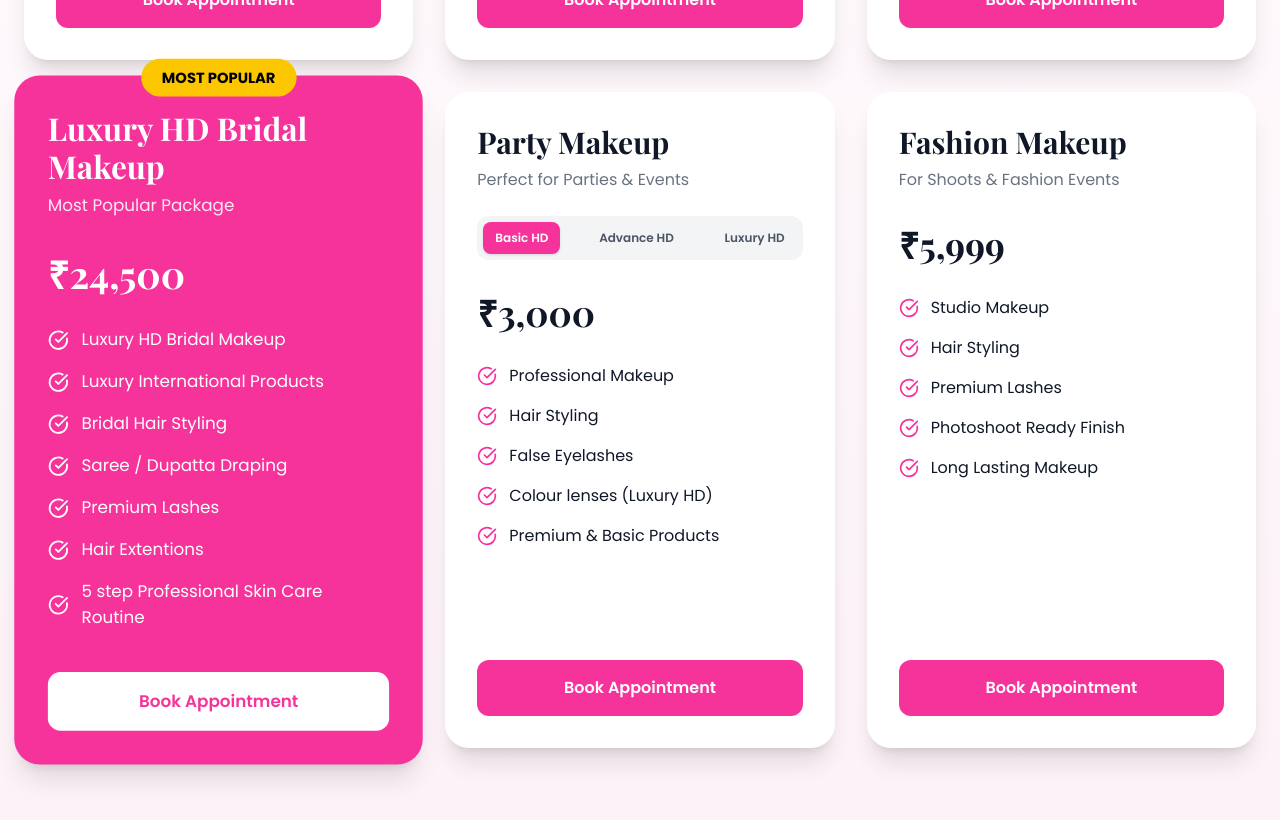
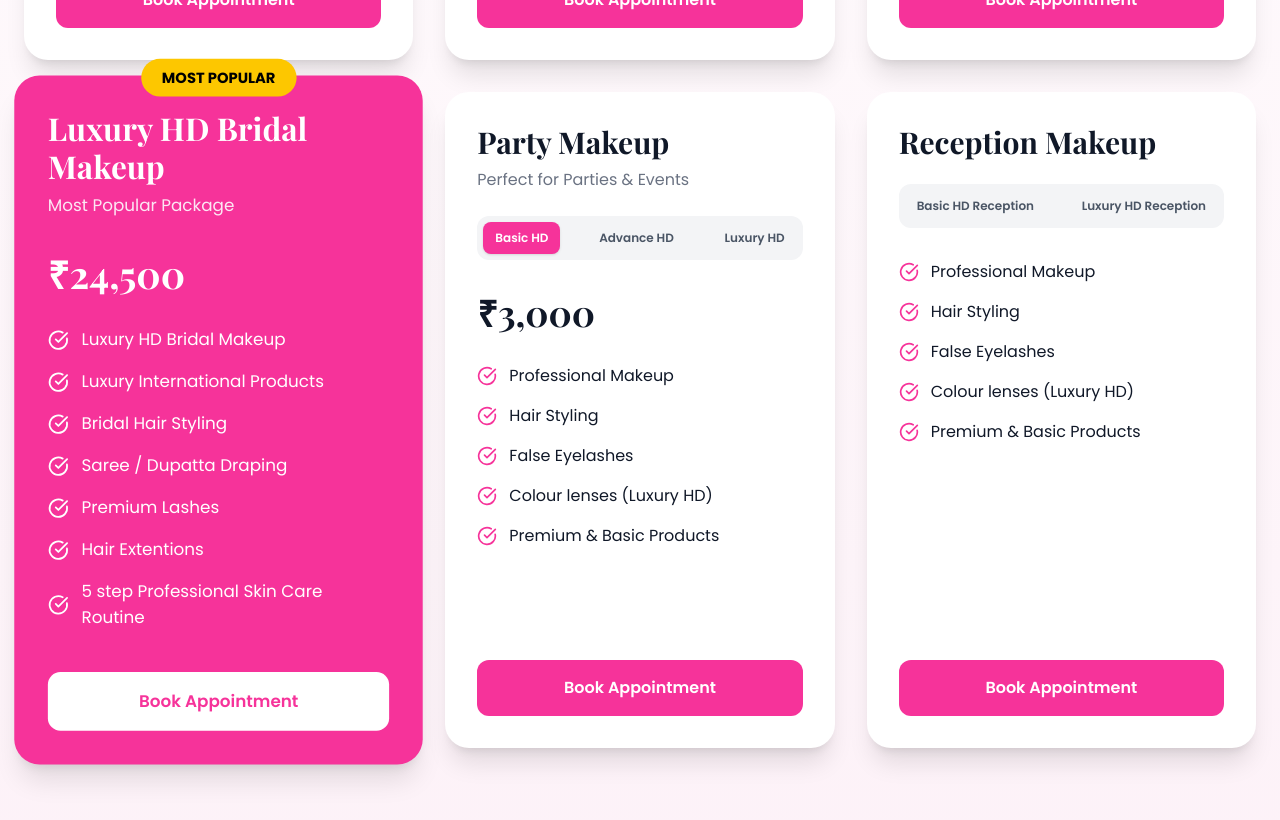
Before and after one commit to ravi-kushwaha/gorakhpur-glam, a React (Vite) app: page / in a window 1280 px wide. Shown: the part 3880-4700 px from the top of the page. Built offline with nearby package versions, Linux system fonts and the light colour scheme.

Commit message:
Added separate pricing page component

```diff
--- a/package.json
+++ b/package.json
@@ -1,5 +1,5 @@
 {
-  "name": "makeup-artist-portfolio",
+  "name": "Anchal Gupta",
   "private": true,
   "version": "0.0.0",
   "type": "module",
--- a/src/App.jsx
+++ b/src/App.jsx
@@ -6,6 +6,7 @@
 import Home from "./pages/Home";
 import Login from "./pages/Login";
 import Dashboard from "./pages/Dashboard";
+import PricingPage from "./pages/PricingPage"; // 1. Imported our new page
 
 export default function App() {
   const [loading, setLoading] = useState(true);
@@ -25,6 +26,7 @@
   return (
     <Routes>
       <Route path="/" element={<Home />} />
+      <Route path="/pricing" element={<PricingPage />} /> {/* 2. Added the route */}
       <Route path="/login" element={<Login />} />
       <Route path="/dashboard" element={<Dashboard />} />
     </Routes>
--- a/src/components/Pricing.jsx
+++ b/src/components/Pricing.jsx
@@ -54,6 +54,7 @@
       "5 step Professional Skin Care Routine",
     ],
   },
+
   {
     title: "Party Makeup",
     isTiered: true,
@@ -71,16 +72,20 @@
       "Premium & Basic Products",
     ],
   },
-  {
-    title: "Fashion Makeup",
-    price: "₹5,999",
-    subtitle: "For Shoots & Fashion Events",
+
+    {
+    title: "Reception Makeup",
+    isTiered: true,
+    prices: {
+      "Basic HD Reception": "₹10,500",
+      "Luxury HD Reception": "₹12,500"
+    },
     features: [
-      "Studio Makeup",
+      "Professional Makeup",
       "Hair Styling",
-      "Premium Lashes",
-      "Photoshoot Ready Finish",
-      "Long Lasting Makeup",
+      "False Eyelashes",
+      "Colour lenses (Luxury HD)",
+      "Premium & Basic Products",
     ],
   },
 ];
--- /dev/null
+++ b/src/pages/PricingPage.jsx
@@ -0,0 +1,15 @@
+import Navbar from "../components/Navbar";
+import Pricing from "../components/Pricing";
+import Footer from "../components/Footer";
+
+export default function PricingPage() {
+  return (
+    <>
+      <Navbar />
+      <div className="pt-20"> {/* Adds space so the navbar doesn't cover content */}
+        <Pricing />
+      </div>
+      <Footer />
+    </>
+  );
+}
```
